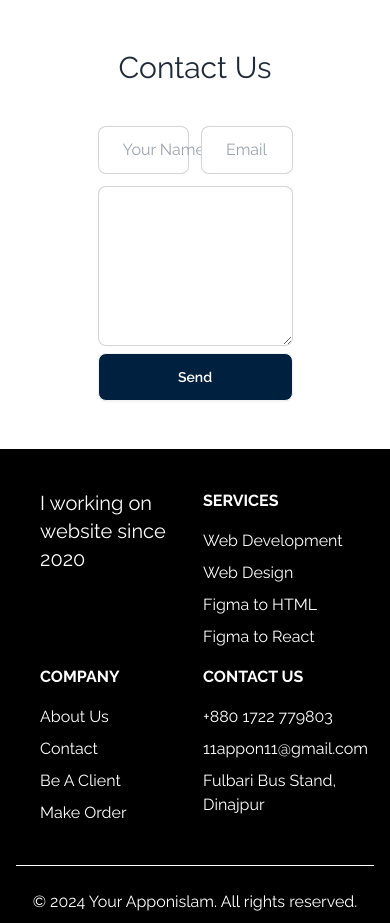
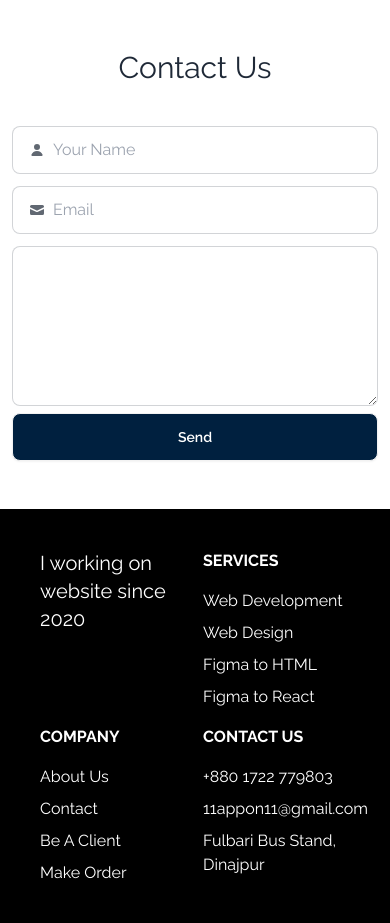
Before and after one commit to apponislam/portfolio, a React (Vite) app: page / in a window 390 px wide. Shown: the part 3720-4643 px from the top of the page. Built offline with nearby package versions, Linux system fonts and the light colour scheme.

Commit message:
resume completed

```diff
--- a/src/Components/Home/Contact.jsx
+++ b/src/Components/Home/Contact.jsx
@@ -4,9 +4,9 @@ const Contact = () => {
             <div className="py-12">
                 <h1 className="text-3xl text-center mb-10">Contact Us</h1>
                 <div className="flex items-center justify-center">
-                    <div className="w-1/2">
+                    <div className="md:w-1/2 w-full mx-3 md:mx-0">
                         <form>
-                            <div className="grid grid-cols-2 gap-3 mb-3">
+                            <div className="grid grid-cols-1 md:grid-cols-2 gap-3 mb-3">
                                 <label className="input input-bordered flex items-center gap-2">
                                     <svg xmlns="http://www.w3.org/2000/svg" viewBox="0 0 16 16" fill="currentColor" className="h-4 w-4 opacity-70">
                                         <path d="M8 8a3 3 0 1 0 0-6 3 3 0 0 0 0 6ZM12.735 14c.618 0 1.093-.561.872-1.139a6.002 6.002 0 0 0-11.215 0c-.22.578.254 1.139.872 1.139h9.47Z" />
--- a/src/Components/Home/Projects.jsx
+++ b/src/Components/Home/Projects.jsx
@@ -4,7 +4,7 @@ const Projects = () => {
             <div className="my-20">
                 <h1 className="text-3xl mb-10 text-center">Projects</h1>
 
-                <div className="grid grid-cols-1 md:grid-cols-2 xl:grid-cols-3 gap-3">
+                <div className="grid grid-cols-1 md:grid-cols-2 xl:grid-cols-3 gap-3 mx-3 xl:mx-0">
                     <div className="border border-[#00203f] p-2 rounded-xl flex flex-col">
                         <img className="w-full h-64 mb-3" src="../src/assets/project1.png" alt="" />
                         <p className="mb-3">
```
